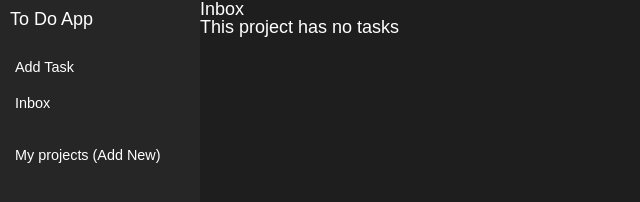
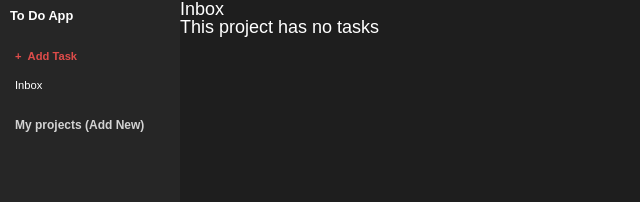
Before and after one commit to rzv12-09/todo-app, a website built with webpack: page src/template.html in a window 1280 px wide. Shown: the whole page, without its empty margins (0-640 px from the left). Built offline with nearby package versions, Linux system fonts and the light colour scheme.

Commit message:
style: adjust sidebar font size and font colors

```diff
--- a/src/style.css
+++ b/src/style.css
@@ -4,7 +4,7 @@
 button {
     all: unset;
     cursor: pointer;
-    font-size: 0.9rem;
+    font-size: 0.7rem;
   }
 
 
@@ -24,23 +24,24 @@ body {
     --content-bg-color: #1e1e1e;
     --sidebar-bg-color: #262626;
     --project-hover-color: #b2920423;
+    --new-task-btn-font-color: #de4c4a;
 }
 
 .sidebar {
     display: flex;
     flex-direction: column;
     background-color: var(--sidebar-bg-color);
-    width: 200px;
+    width: 180px;
     height: 100vh;
     position: sticky;
     text-align: left;
     top: 0;
     padding: 10px;
-    gap: 12px;
+    gap: 8px;
 }
 
 .myProjects {
-    margin-top: 15px;
+    margin-top: 10px;
     display: flex;
     flex-direction: column;
     gap: 5px;
@@ -58,9 +59,35 @@ body {
 
 .sidebar div:nth-child(1){
     margin-bottom: 15px;
+    font-weight: bold;
+    font-size: 0.8rem;
 }
 
 .sidebar button {
     border-radius: 5px;
     padding: 5px;
 }
+
+#newProject {
+    font-weight: bold;
+    color: lightgray;
+    font-size: 0.75rem;
+}
+
+#newTask {
+    color: var(--new-task-btn-font-color);
+    font-weight: bold;
+}
+
+#newTask::before {
+    content: "+";
+    color: var(--new-task-btn-font-color);
+    margin-right: 6px;
+}
+
+.myProjects .project::before{
+    content: "#";
+    color: gray;
+    margin-right: 6px;
+    margin-left: 8px;
+}
```
